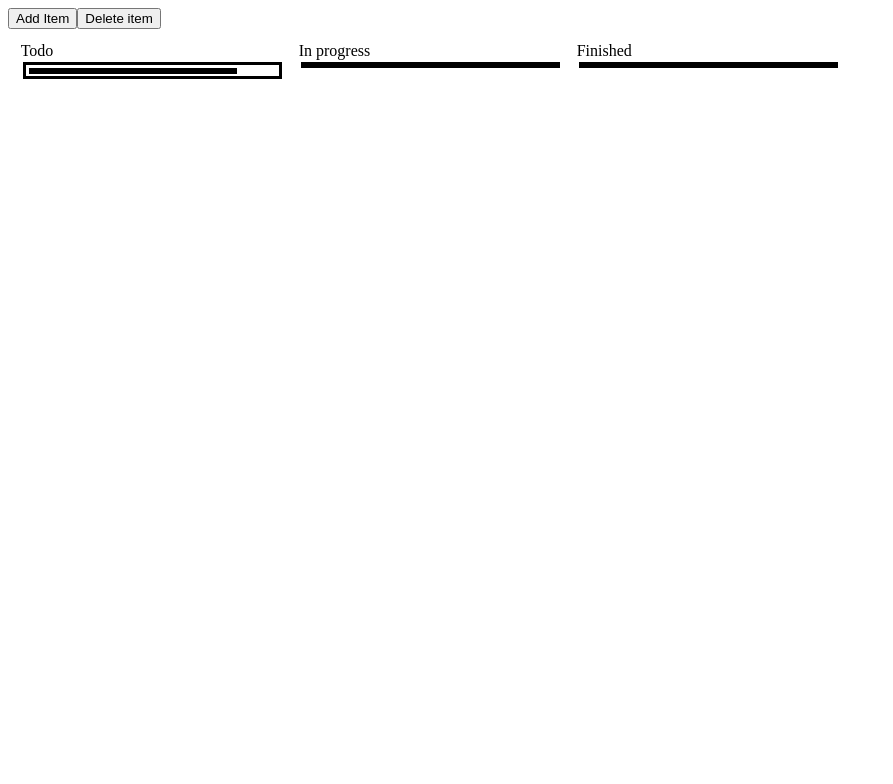
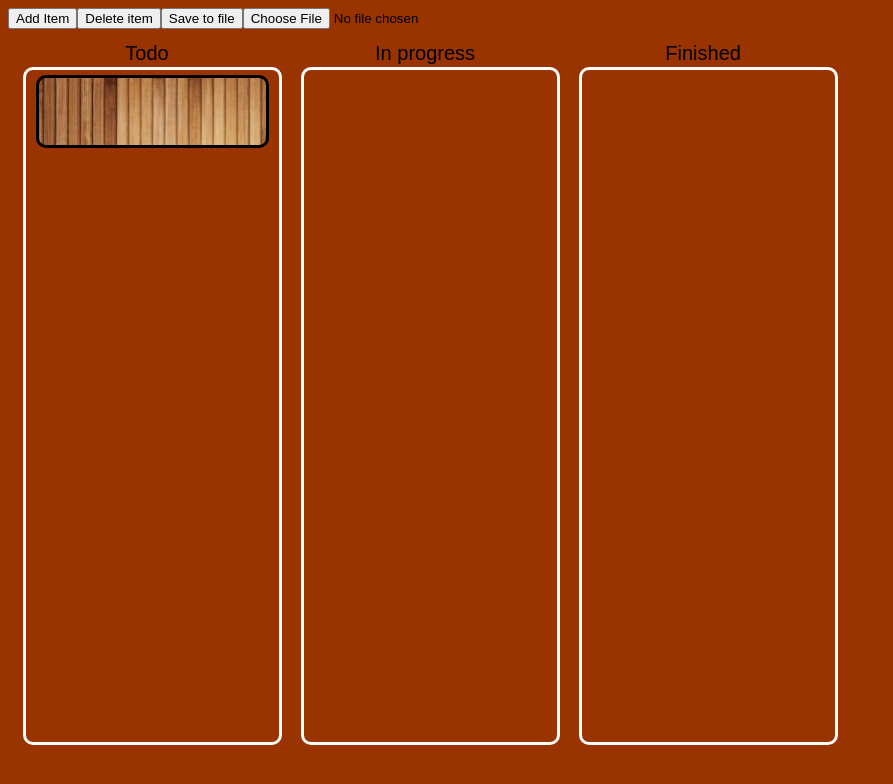
Before and after one commit to Chivano/trelloClone, a React app: page / in a window 1280 px wide. Both pictures are taken after a click on the button "Add Item". Shown: the whole page, without its empty margins (0-893 px from the left). Built offline with nearby package versions, Linux system fonts and the light colour scheme.

Commit message:
finished trello

```diff
--- a/src/js/App.js
+++ b/src/js/App.js
@@ -6,17 +6,21 @@ import Card from './Card'
 
 const style = {
     display:"flex",
+    height : "100%",
+    backgroundColor : "#993300",
     flexDirection : "row"
 }
 
 const header = {
     display:"flex",
+    backgroundColor : "#993300",
     flexDirection : "row"
 }
 
 var toDo = [];
 var keys = [0];
 var ids = [-1]
+var blob = null;
 
 
 export default class App extends React.Component {
@@ -35,6 +39,27 @@ export default class App extends React.Component {
 
     }
 
+    loadState (e) {
+        var file = e.target.files[0];
+        console.log(file,"file")
+        var reader = new FileReader();
+        reader.addEventListener("loadend", function() {
+            this.setState((prevState) => {
+                return JSON.parse(reader.result)
+            }, console.log(this.state,"thisState"));
+        }.bind(this));
+        reader.readAsText(file);
+    }
+
+    saveState () {
+        blob = new Blob([JSON.stringify(this.state)], {type : 'application/json'});
+        var url = URL.createObjectURL(blob);
+        var a = document.createElement("a");
+        a.href = url;
+        a.download = "state";
+        a.click();
+    }
+
     getCardsContainer (cardId){
         if(this.state.inProgress.indexOf(cardId)!= -1){
             return "inProgress"
@@ -51,19 +76,22 @@ export default class App extends React.Component {
     }
 
     setCardActive (cardClicked) {
+
         var cardContainer = this.getCardsContainer(cardClicked.props.id)
 
-        if(cardClicked.props.activeId != null){
+        if(this.state.activeCard != cardClicked.props.id){
             this.setState(()=>{
                 return {
-                    activeCard : null,
+                    activeCard : cardClicked.props.id,
                     activeCardContainer : cardContainer
                 }
             })
         }
         else {
             this.setState(()=>{
-                return {activeCard : cardClicked.props.id, activeCardContainer : cardContainer}
+                return {
+                    activeCard : null,
+                    activeCardContainer : cardContainer}
             })
         }
 
@@ -179,11 +207,13 @@ export default class App extends React.Component {
 
     render () {
         return (
-            <div>
+            <div style={{  height : "100%"}}>
                 <div>
                   <div>
                       <button onClick={this.addCard.bind(this)}>Add Item</button>
                       <button onClick={this.deleteCard.bind(this)}>Delete item</button>
+                      <button onClick={this.saveState.bind(this)}>Save to file</button>
+                      <input onChange={this.loadState.bind(this)} name="myFile" type="file"/>
                   </div>
                 </div>
                 <div style={style}>
--- a/src/js/Card.js
+++ b/src/js/Card.js
@@ -2,20 +2,26 @@ import React from 'react'
 import ReactDOM from 'react-dom'
 import CardContainer from './CardContainer';
 
+
 const inactive = {
     border : "solid",
-    width : "80%",
+    width : "90%",
     height: "10%",
-    margin : "1%",
+    margin: "5 auto",
+    borderRadius : "10px",
+    backgroundImage: "url('/pictures/wood_04_hd_picture_168501.jpg')",
+    backgroundRepeat: "repeat-x",
     cursor: "pointer"
 }
 
 const active = {
     border : "solid",
     borderColor : "coral",
-    width : "80%",
+    width : "90%",
     height: "10%",
-    margin : "1%",
+    margin: "5 auto",
+    backgroundImage: "url('/pictures/wood_04_hd_picture_168501.jpg')",
+    borderRadius : "10px",
     cursor: "pointer"
 }
 
--- a/src/js/CardContainer.js
+++ b/src/js/CardContainer.js
@@ -5,7 +5,7 @@ import Card from './Card'
 
 const componentRoot = {
     width : "20%",
-    height: "70%",
+    height: "90%",
     margin : "1%",
     display:"flex",
     flexDirection : "column"
@@ -14,8 +14,17 @@ const componentRoot = {
 const container = {
     width : "100%",
     margin : "1%",
-    height: "70%",
+    height: "100%",
+    borderRadius : "10px",
     border : "solid",
+    borderColor : "white",
+}
+
+const titleStyle = {
+    textAlign : "center",
+    fontWeigh : "bold",
+    fontSize : "20px",
+    fontFamily: "Arial"
 }
 
 
@@ -28,7 +37,7 @@ export default class CardContainer extends React.Component {
     render () {
         return (
             <div style={componentRoot}>
-                <div>{this.props.title}</div>
+                <div style={titleStyle}>{this.props.title}</div>
                     <div style={container} onClick={()=>this.props.moveCard(this)} >
                     {this.props.children}
                 </div>
```
Also changed, not shown: dist/index.html, dist/pictures/wood_04_hd_picture_168501.jpg (added), src/pictures/wood_04_hd_picture_168501.jpg (added).
